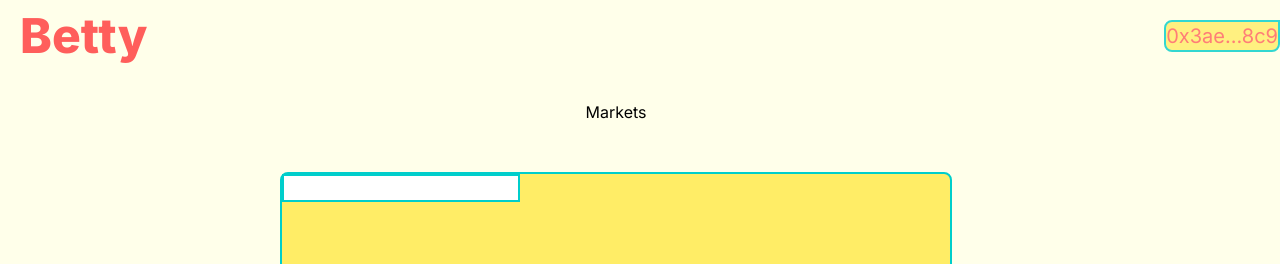
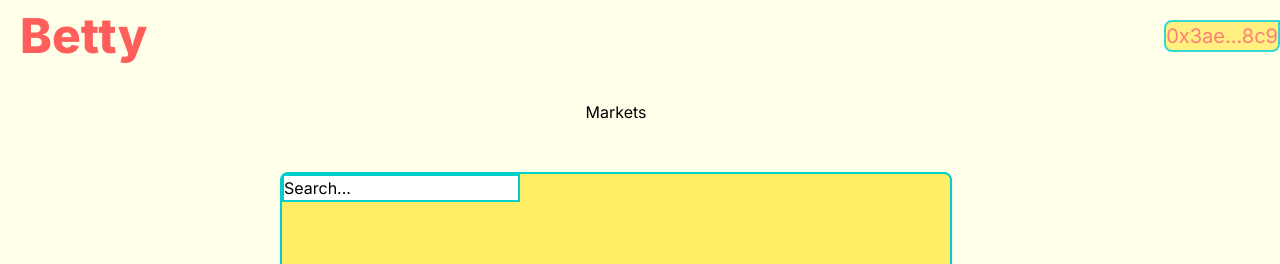
Before and after one commit to jakemcm8/autobooks, a Next.js app: page /current_markets in a window 1280 px wide. Shown: the top 264 px of the page. Built offline with nearby package versions, Linux system fonts and the light colour scheme.

Commit message:
changes to markets box

```diff
--- /dev/null
+++ b/src/app/components/marketsBox.jsx
@@ -0,0 +1,16 @@
+export default function MarketsBox () {
+  return (
+    <div className="flex flex-col items-center justify-center h-screen w-screen">
+        <h1 className="py-12">Markets</h1>
+        <div className="bg-[#FFED66] w-[42rem] h-[36rem] rounded-lg border-2 border-[#00CECB]">
+          <div>
+            <form className="focus:border-[#00CECB]">
+              <input className="border-2 focus:border-[#00CECB] border-[#00CECB] outline-none"
+                     value="Search...">
+              </input>
+            </form>
+          </div>
+        </div>
+    </div>
+  )
+}
--- a/src/app/current_markets/page.js
+++ b/src/app/current_markets/page.js
@@ -1,5 +1,6 @@
 import Link from 'next/link'
 import ProfileDropdown from '../components/profileDropdown.jsx'
+import MarketsBox from '../components/marketsBox.jsx'
 
 export default function Page () {
   return (
@@ -7,16 +8,7 @@ export default function Page () {
       <div className="">
         <Link href=".."className="absolute text-5xl font-extrabold text-[#FF5E5B] justify-start pl-5 pt-3">Betty</Link>
       </div>
-      <div className="flex flex-col items-center justify-center h-screen w-screen">
-        <h1 className="py-12">Markets</h1>
-        <div className="bg-[#FFED66] w-[42rem] h-[36rem] rounded-lg border-2 border-[#00CECB]">
-          <div>
-            <form >
-              <input className="border-2 border-[#00CECB] focus:bg-[ff5e5b]"></input>
-            </form>
-          </div>
-        </div>
-      </div>
+      <MarketsBox />
       <ProfileDropdown />
 
 
```
